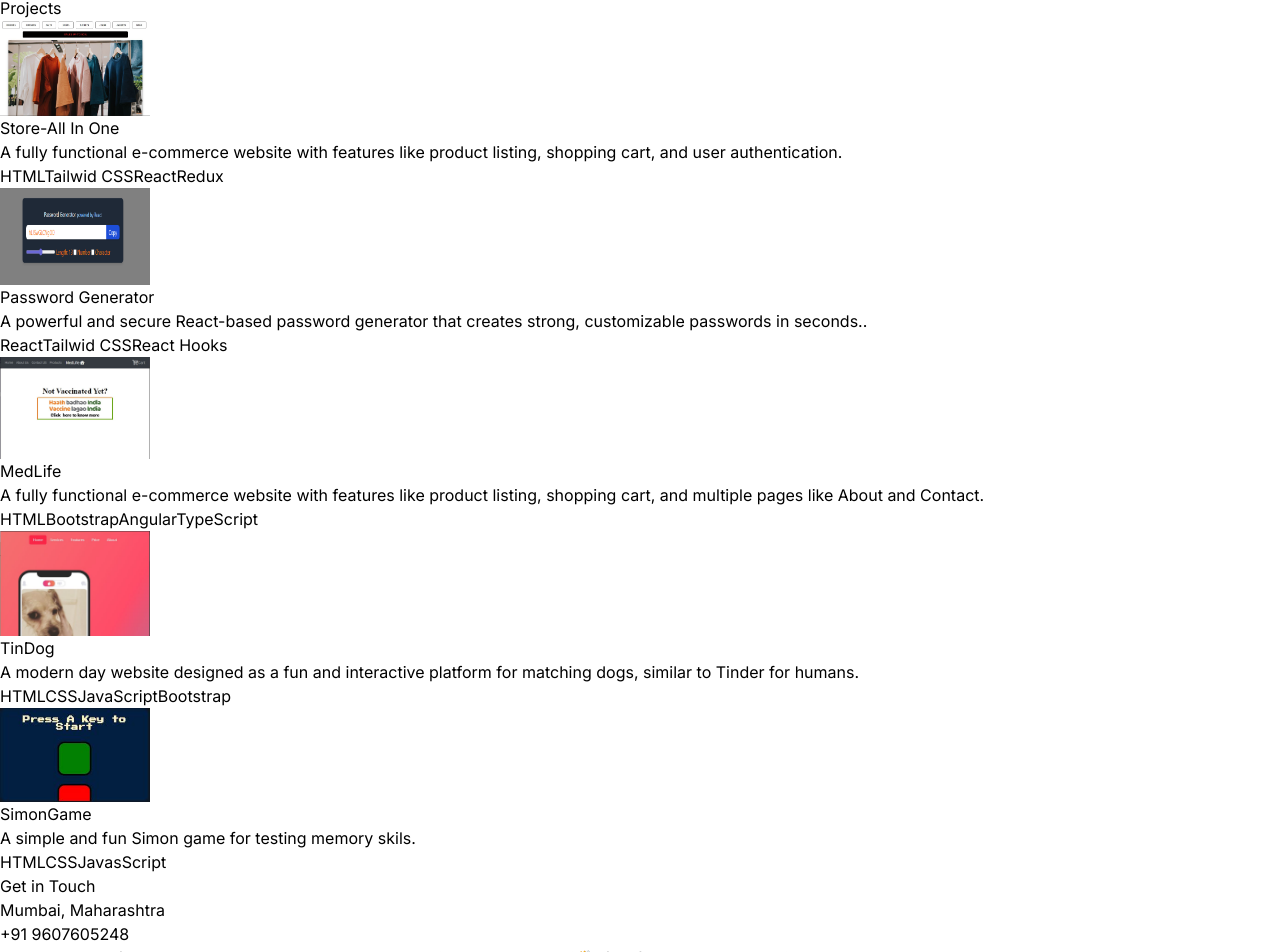
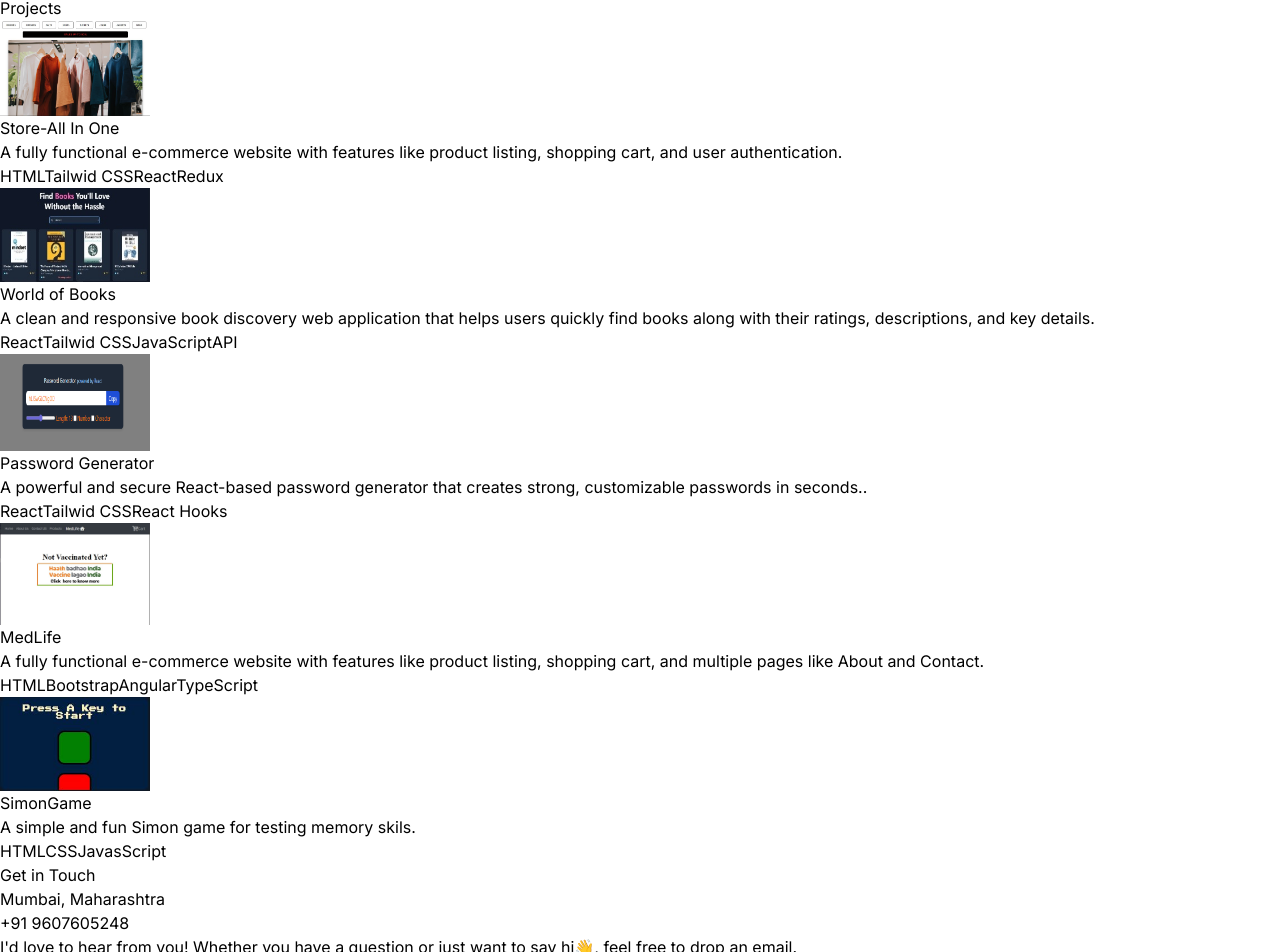
Before and after one commit to developerVaibhavvp/my-react-portfolio, a React (Vite) app: page / in a window 1280 px wide. Shown: the part 2044-2996 px from the top of the page. Built offline with nearby package versions, Linux system fonts and the light colour scheme.

Commit message:
added world of books project

```diff
--- a/src/assets/data/index.js
+++ b/src/assets/data/index.js
@@ -4,6 +4,7 @@ import img2 from "../images/projects/project-2.jpg";
 import img4 from "../images/projects/project-4.jpg";
 import img5 from "../images/projects/project-5.jpg";
 import img6 from "../images/projects/project-6.jpg";
+import img7 from "../images/projects/project-7.jpeg";
 
 export const HERO_CONTENT = `I am a passionate frontend developer with a knack for crafting robust and scalable web applications. With more than 2 years of hands-on experience, I have honed my skills in front-end technologies like React,
 as well as technologies like JavaScript, Tailwind CSS, Node.js and Git.
@@ -44,6 +45,14 @@ export const project1 = {
     "A fully functional e-commerce website with features like product listing, shopping cart, and user authentication.",
   technologies: ["HTML", "Tailwid CSS", "React", "Redux"],
   link: "https://store-all-in-one.netlify.app/",
+};
+export const project7 = {
+  title: "World of Books",
+  image: img7,
+  description:
+    "A clean and responsive book discovery web application that helps users quickly find books along with their ratings, descriptions, and key details.",
+  technologies: ["React", "Tailwid CSS", "JavaScript", "API"],
+  link: "https://world-off-books.netlify.app/",
 };
 
 export const project2 = {
--- a/src/components/Projects.jsx
+++ b/src/components/Projects.jsx
@@ -4,9 +4,8 @@ import {
   project1,
   project2,
   project3,
-  project4,
-  project5,
   project6,
+  project7,
 } from "../assets/data/index";
 
 const Projects = () => {
@@ -62,7 +61,48 @@ const Projects = () => {
           </motion.div>
         </div>
       </div>
-      {/* project2 */}
+      {/* project7 */}
+      <div>
+        <div className="mb-5 flex flex-wrap lg:justify-center">
+          <motion.div
+            whileInView={{ opacity: 1, x: 0 }}
+            initial={{ opacity: 0, x: -100 }}
+            transition={{ duration: 1 }}
+            className="w-full lg:w-1/4"
+          >
+            <img
+              src={project7.image}
+              alt=""
+              width={150}
+              height={150}
+              className="mb-6 rounded"
+            />
+          </motion.div>
+          <motion.div
+            whileInView={{ opacity: 1, x: 0 }}
+            initial={{ opacity: 0, x: 100 }}
+            transition={{ duration: 1 }}
+            className="w-full max-w-xl lg:w-3/4"
+          >
+            <a href={project7.link} target="_blank">
+              <h6 className="mb-2 font-semibold">{project7.title}</h6>{" "}
+            </a>
+            <p className="mb-4 text-neutral-400">{project7.description}</p>
+            {project7.technologies.map((tech, index) => {
+              return (
+                <span
+                  key={index}
+                  className="mr-2 rounded bg-neutral-900 px-2 py-1 text-sm font-medium
+                        text-purple-900"
+                >
+                  {tech}
+                </span>
+              );
+            })}
+          </motion.div>
+        </div>
+      </div>
+      {/* project3 */}
       <div>
         <div className="mb-5 flex flex-wrap lg:justify-center">
           <motion.div
@@ -103,7 +143,7 @@ const Projects = () => {
           </motion.div>
         </div>
       </div>
-      {/* project3 */}
+      {/* project4 */}
       <div>
         <div className="mb-5 flex flex-wrap lg:justify-center">
           <motion.div
@@ -131,47 +171,6 @@ const Projects = () => {
             </a>
             <p className="mb-4 text-neutral-400">{project3.description}</p>
             {project3.technologies.map((tech, index) => {
-              return (
-                <span
-                  key={index}
-                  className="mr-2 rounded bg-neutral-900 px-2 py-1 text-sm font-medium
-                        text-purple-900"
-                >
-                  {tech}
-                </span>
-              );
-            })}
-          </motion.div>
-        </div>
-      </div>
-      {/* project4 */}
-      <div>
-        <div className="mb-5 flex flex-wrap lg:justify-center">
-          <motion.div
-            whileInView={{ opacity: 1, x: 0 }}
-            initial={{ opacity: 0, x: -100 }}
-            transition={{ duration: 1 }}
-            className="w-full lg:w-1/4"
-          >
-            <img
-              src={project4.image}
-              alt=""
-              width={150}
-              height={150}
-              className="mb-6 rounded"
-            />
-          </motion.div>
-          <motion.div
-            whileInView={{ opacity: 1, x: 0 }}
-            initial={{ opacity: 0, x: 100 }}
-            transition={{ duration: 1 }}
-            className="w-full max-w-xl lg:w-3/4"
-          >
-            <a href={project4.link} target="_blank">
-              <h6 className="mb-2 font-semibold">{project4.title}</h6>{" "}
-            </a>
-            <p className="mb-4 text-neutral-400">{project4.description}</p>
-            {project4.technologies.map((tech, index) => {
               return (
                 <span
                   key={index}
```
Also changed, not shown: src/assets/images/projects/project-3.jpg (deleted), src/assets/images/projects/project-7.jpeg (added).
